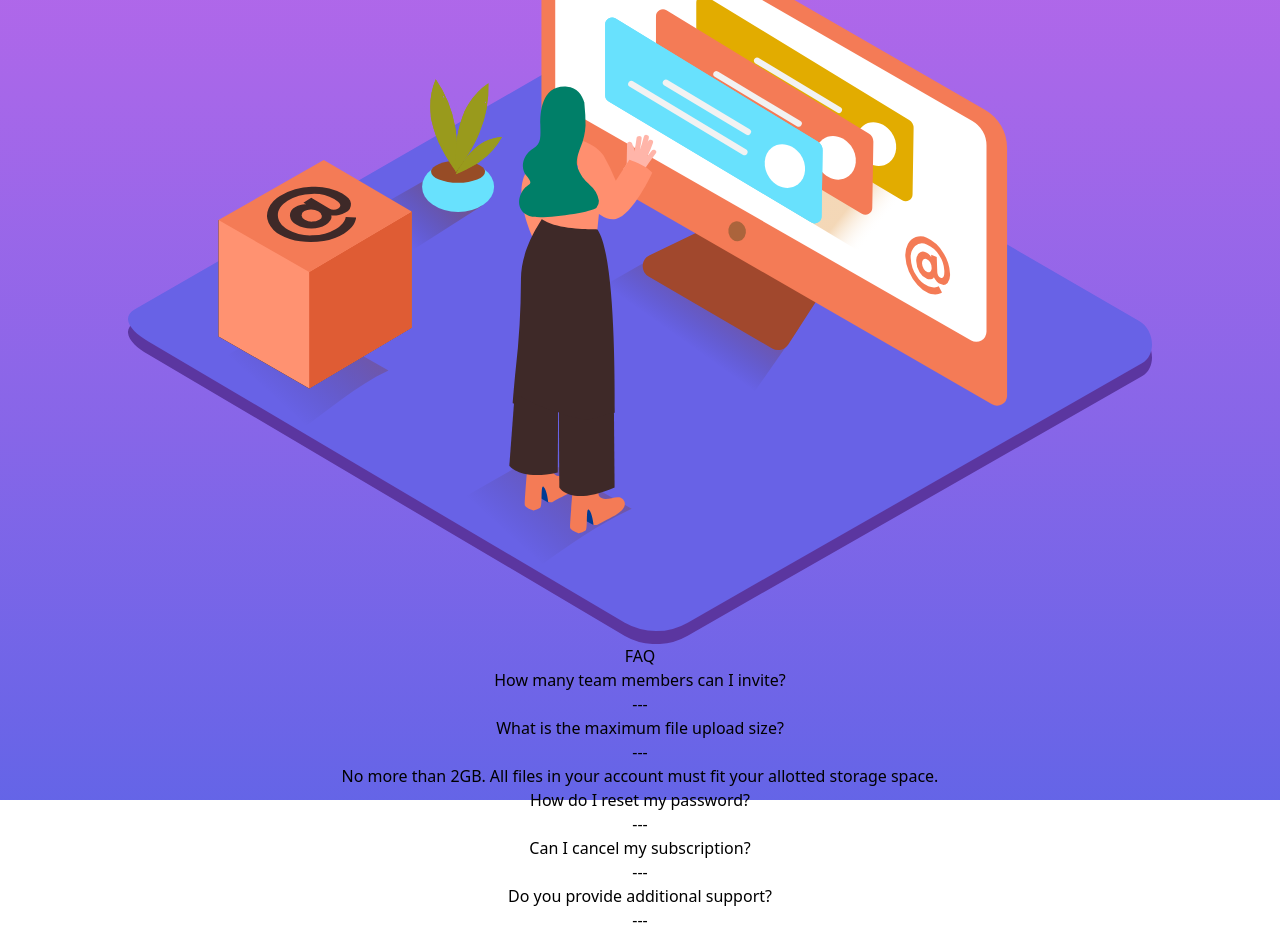
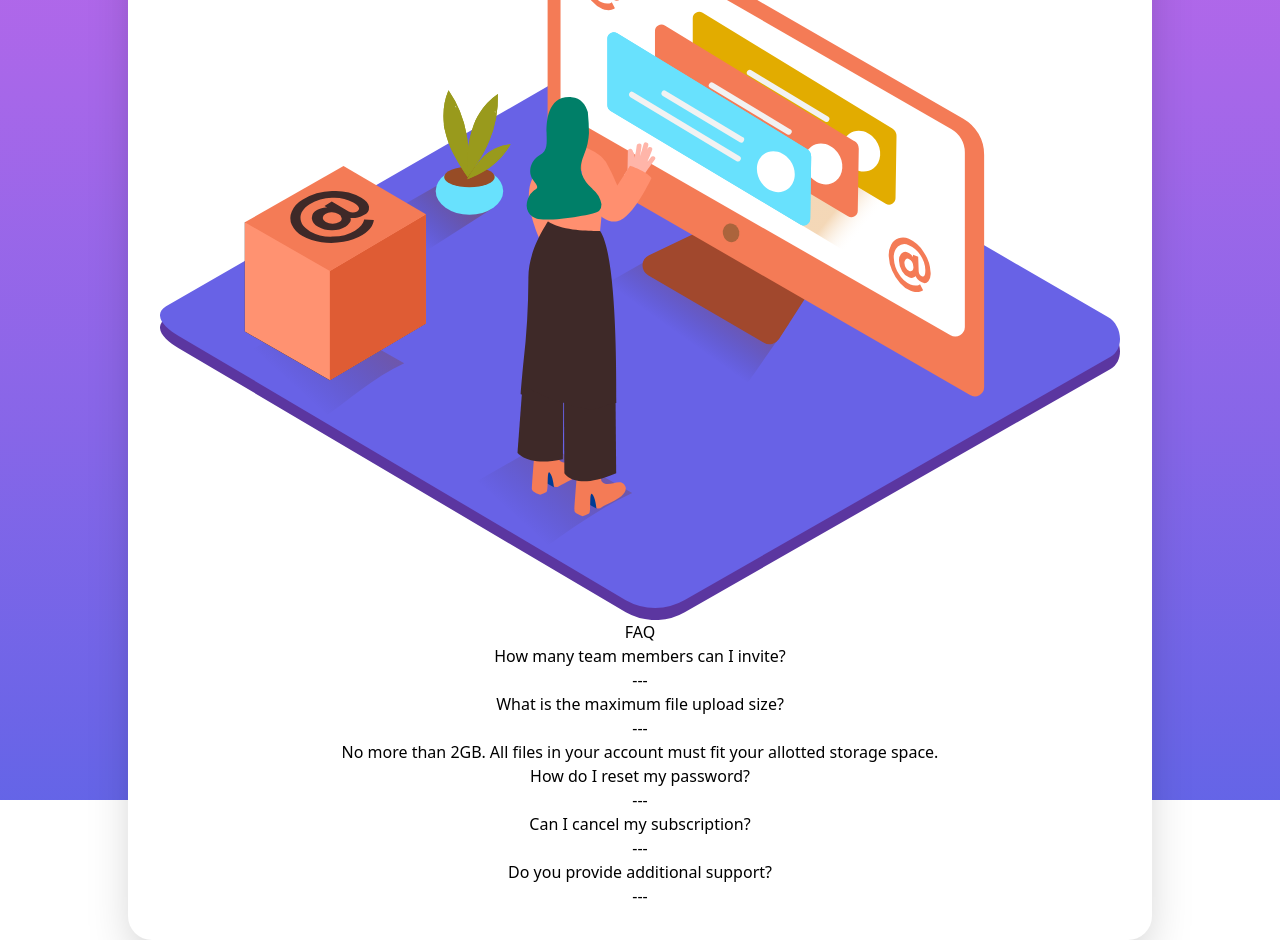
Before and after one commit to tcmak217/faq-accordion-card, a React (Create React App) app: page / in a window 1280 px wide. Built offline with nearby package versions, Linux system fonts and the light colour scheme.

Commit message:
feat: add a white background color to the content

```diff
--- a/src/App.tsx
+++ b/src/App.tsx
@@ -5,7 +5,7 @@ function App() {
   return (
     <>
       <div className="w-full h-screen flex justify-center items-center bg-gradient-to-b from-bg-violet to-bg-blue">
-        <div className="w-4/5 flex flex-col items-center">
+        <div className="w-4/5 flex flex-col items-center bg-white rounded-3xl p-8 shadow-2xl">
           <img src={womanImage} alt="woman image" />
           <div>FAQ</div>
           <div>How many team members can I invite?</div>
```
